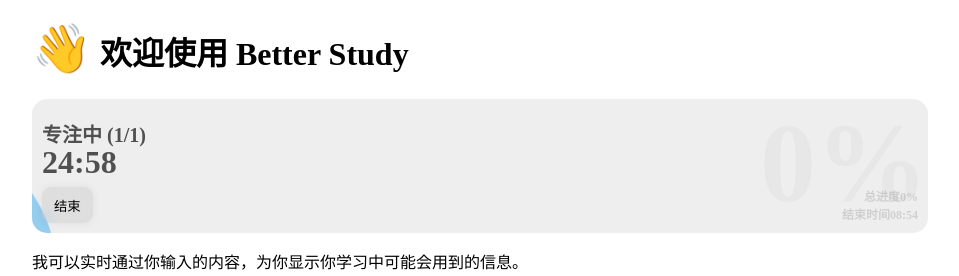
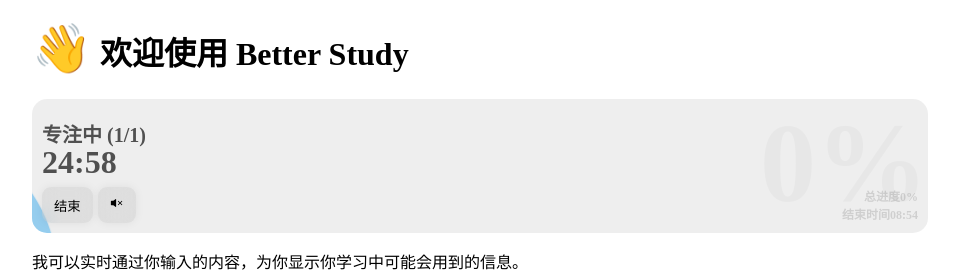
Before and after one commit to gozaoo/betterStudy, a Vue app: page / in a window 1280 px wide. Both pictures are taken after a click on the button "创建". Shown: the top 276 px of the page, without its empty margins (160-1119 px from the left). Built offline with nearby package versions, Linux system fonts and the light colour scheme; a web font is replaced by a local one.

Commit message:
更新了闹钟铃声

```diff
--- a/src/components/routers/alarm.vue
+++ b/src/components/routers/alarm.vue
@@ -1,10 +1,18 @@
 <script>
+    import anime from 'animejs'
+    import audio1 from '../../assets/classBegin.mp3?url'
+    import audio2 from '../../assets/overCLass.mp3?url'
+
     export default {
         data() {
             return {
                 PomodoroTimerInfo: null,
+                audio: document.createElement("audio"),
+                useAudio: false,
+                audioLastClickTime: new Date(),
                 state: {
                     currentIndex: 0,
+                    tempOldIndex: 0,
                     currentPomodoroEventInfo: {
                         progress: 0,
                         title: "",
@@ -209,14 +217,59 @@
                 clearInterval(this.interval)
                 this.interval = null
                 this.PomodoroTimerInfo = null
+                this.state.finished = false
+            },
+            playActionAudiolet() {
+                if (this.useAudio == false || !this.audio.paused) return;
+                this.audio.volume = 1
+                let timetemp = new Date();
+                this.audioLastClickTime = timetemp
+
+                let pause = () => {
+                    if (this.audioLastClickTime != timetemp) return;
+                    anime({
+                        targets: this.audio,
+                        volume: [1, 0],
+                        easing: 'steps(100)',
+                        duration: 2000,
+                        finished: () => {
+                            this.audio.pause()
+                        }
+                    })
+                }
+
+                switch (this.state.currentPomodoroEventInfo.title) {
+                    case "专注中":
+                        this.audio.src = audio1
+                        this.audio.currentTime = 3;
+                        this.audio.play()
+                        setTimeout(pause, 14000);
+                        break;
+                    default:
+                        this.audio.src = audio2
+                        this.audio.currentTime = 0;
+                        this.audio.play()
+                        setTimeout(pause, 21000);
+                        break;
+                }
             }
         },
         watch: {
             pomodoroCreater: {
-                handler: async function  (newVal, oldVal) {
+                handler: async function (newVal, oldVal) {
                     if (newVal.num != oldVal.origNum) {
                         newVal.origNum = newVal.num
                         newVal.tempPomodoroTimerInfo = this.createPomodoroTimer(newVal.num)
+                    }
+                },
+                deep: true
+            },
+            state: {
+                handler: async function (newVal, oldVal) {
+                    console.log( newVal.finished == true,newVal.currentIndex != oldVal.tempOldIndex);
+                    if (newVal.finished == true || newVal.currentIndex != oldVal.tempOldIndex) {
+                        this.state.tempOldIndex = newVal.currentIndex
+                        this.playActionAudiolet()
                     }
                 },
                 deep: true
@@ -248,14 +301,16 @@
                 <button @click="cleanAlarm()">
                     结束
                 </button>
-                <div style="margin-top:auto;font-size:12px;text-align: right;color:#0002;font-weight: bolder; margin-left: auto;">
-                    总进度100%<br/>结束时间{{ formatDate(new Date(PomodoroTimerInfo.endAt))}}
+                <div
+                    style="margin-top:auto;font-size:12px;text-align: right;color:#0002;font-weight: bolder; margin-left: auto;">
+                    总进度100%<br />结束时间{{ formatDate(new Date(PomodoroTimerInfo.endAt))}}
                 </div>
             </div>
 
         </div>
         <div v-if="interval != null && PomodoroTimerInfo!=null && state.finished == false">
-            <div :style="{'--per': ((state.currentPomodoroEventInfo.progress * 100).toFixed(0))+'%'}" class="background">
+            <div :style="{'--per': ((state.currentPomodoroEventInfo.progress * 100).toFixed(0))+'%'}"
+                class="background">
                 <div class="progressLine"></div>
                 <div class="inner" id="box">
                     <svg xmlns="http://www.w3.org/2000/svg" version="1.0" viewBox="0 0 600 140" class="box-waves">
@@ -276,8 +331,21 @@
                 <button @click="cleanAlarm()">
                     结束
                 </button>
-                <div style="margin-top:auto;font-size:12px;text-align: right;color:#0002;font-weight: bolder; margin-left: auto;">
-                    总进度{{ ((state.progress * 100).toFixed(0))+'%' }}<br/>结束时间{{ formatDate(new Date(PomodoroTimerInfo.endAt))}}
+                <button @click="this.audio.pause();useAudio = !useAudio;this.playActionAudiolet()">
+                    <svg v-if="!useAudio" xmlns="http://www.w3.org/2000/svg" width="14" height="14" fill="currentColor"
+                        class="bi bi-volume-mute-fill" viewBox="0 0 16 16">
+                        <path
+                            d="M6.717 3.55A.5.5 0 0 1 7 4v8a.5.5 0 0 1-.812.39L3.825 10.5H1.5A.5.5 0 0 1 1 10V6a.5.5 0 0 1 .5-.5h2.325l2.363-1.89a.5.5 0 0 1 .529-.06m7.137 2.096a.5.5 0 0 1 0 .708L12.207 8l1.647 1.646a.5.5 0 0 1-.708.708L11.5 8.707l-1.646 1.647a.5.5 0 0 1-.708-.708L10.793 8 9.146 6.354a.5.5 0 1 1 .708-.708L11.5 7.293l1.646-1.647a.5.5 0 0 1 .708 0" />
+                    </svg>
+                    <svg v-if="useAudio" xmlns="http://www.w3.org/2000/svg" width="14" height="14" fill="currentColor"
+                        class="bi bi-volume-down-fill" viewBox="0 0 16 16">
+                        <path
+                            d="M9 4a.5.5 0 0 0-.812-.39L5.825 5.5H3.5A.5.5 0 0 0 3 6v4a.5.5 0 0 0 .5.5h2.325l2.363 1.89A.5.5 0 0 0 9 12zm3.025 4a4.5 4.5 0 0 1-1.318 3.182L10 10.475A3.5 3.5 0 0 0 11.025 8 3.5 3.5 0 0 0 10 5.525l.707-.707A4.5 4.5 0 0 1 12.025 8" />
+                    </svg>
+                </button>
+                <div
+                    style="margin-top:auto;font-size:12px;text-align: right;color:#0002;font-weight: bolder; margin-left: auto;">
+                    总进度{{ ((state.progress * 100).toFixed(0))+'%' }}<br />结束时间{{ formatDate(new Date(PomodoroTimerInfo.endAt))}}
                 </div>
             </div>
 
@@ -291,7 +359,7 @@
                 <div class="button">
 
                     {{ formatDate(new Date(this.pomodoroCreater.tempPomodoroTimerInfo.endAt))}}结束
-                    </div>
+                </div>
                 <div @click="pomodoroCreater.num++" class="button">+</div>
             </div>
             <button @click="startNewPomodoroTimer(this.pomodoroCreater.num)">
@@ -318,10 +386,12 @@
         user-select: none;
     }
 
-    .numSetter{
+    .numSetter {
         margin: 10px 0;
     }
-    button,.button{
+
+    button,
+    .button {
         background-color: #0001;
         outline: none;
         border: none;
@@ -356,7 +426,7 @@
         --fillColor: rgb(160, 220, 255)
     }
 
-    .background>.text{
+    .background>.text {
         position: absolute;
         right: 0px;
         top: 0;
@@ -364,12 +434,13 @@
         color: #00000007;
         font-weight: 900
     }
+
     .progressLine {
         position: absolute;
         height: 100%;
         width: calc(var(--per) - 50px);
         background-color: var(--fillColor);
-        transition: width 1s cubic-bezier(.2,.7,.3,1);
+        transition: width 2.5s cubic-bezier(.2, .7, .3, 1) ;
         left: 0;
         top: 0;
     }
@@ -384,17 +455,20 @@
         height: 100%;
         width: 100%;
         left: var(--per);
-        transition: 1s cubic-bezier(.2,.7,.3,1);
-        animation: spawn 1s cubic-bezier(.2,.7,.3,1);
+        transition: 2.5s cubic-bezier(.2, .7, .3, 1);
+        animation: spawn 1s cubic-bezier(.2, .7, .3, 1);
     }
+
     @keyframes spawn {
-        from{
+        from {
             left: -20%
-          }
+        }
+
         to {
-            left:  var(--per)
-          }
+            left: var(--per)
+        }
     }
+
     .inner>svg {
         transform: rotate(90deg) translate(-70px);
         transform-origin: 0 50%;
```
Also changed, not shown: 2 other files (tests, documents, lock files or other folders).
